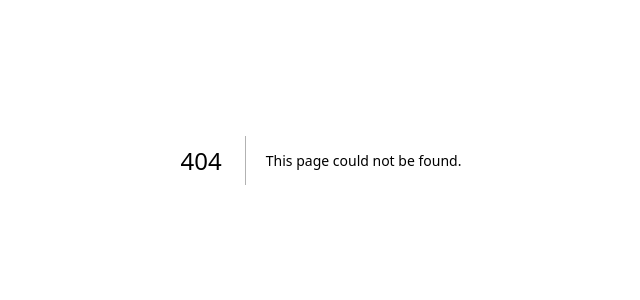
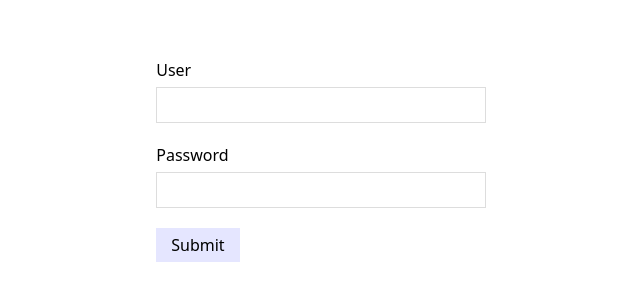
Before and after one commit to halerssonparis/my-own-components, a Next.js app: page /simple-form in a window 1280 px wide. Before the commit this address had no page. Shown: the part 240-540 px from the top of the page, without its empty margins (319-959 px from the left). Built offline with nearby package versions, Linux system fonts and the light colour scheme.

Commit message:
simple form

```diff
--- /dev/null
+++ b/src/pages/simple-form.tsx
@@ -0,0 +1,41 @@
+import styles from '../styles/simple-form.module.css'
+import { useState } from 'react';
+
+function SimpleForm() {
+  const [user, setUser] = useState("");
+  const [password, setPassword] = useState("");
+
+  function handleSubmit(event) {
+    event.preventDefault();
+
+    alert(user + ' ' + password);
+  }
+
+  function handleUser(event) {
+    setUser(event.target.value);
+  }
+
+  function handlePassword(event) {
+    setPassword(event.target.value);
+  }
+
+  return (
+    <div className={styles.container}>
+      <form onSubmit={handleSubmit}>
+        <div className={styles.inputContainer}>
+          <label> User </label>
+          <input className={styles.input} onChange={handleUser}/>
+        </div>
+        <div className={styles.inputContainer}>
+          <label> Password </label>
+          <input className={styles.input} type="password" onChange={handlePassword}/>
+        </div>
+        <button type='submit' className={styles.submit}>
+          Submit
+        </button>
+      </form>
+    </div>
+  )
+}
+
+export default SimpleForm;
--- a/src/styles/simple-fast-table.module.css
+++ b/src/styles/simple-fast-table.module.css
@@ -1,30 +1,29 @@
 .container {
   background-color: white;
+  display: flex;
+  justify-content: center;
   max-width: 1280px;
-  height: 100vh;
   margin-left: auto;
   margin-right: auto;
-  display: flex;
-  justify-content: center;
+  height: 100vh;
 }
 
 .table {
   width: fit-content;
   height: fit-content;
-  text-align: center;
 }
 
 .th {
-  background-color: rgb(223, 223, 223);
-  cursor: pointer;
+ background-color: #ddd;
+ padding: 8px 15px 8px 15px;
+}
+
+.tr, .td {
+  text-align: center;
+  border: 1px solid #ddd;
   padding: 8px 15px 8px 15px;
 }
 
-.tr, .td {
-  padding: 8px 15px 8px 15px;
-  border: 1px solid #dddddd
+.tr:hover {
+  background-color: #ddd;
 }
-
-.tr:hover {
-  background-color: rgb(216, 216, 216)
-}
--- /dev/null
+++ b/src/styles/simple-form.module.css
@@ -0,0 +1,26 @@
+.container {
+  display: flex;
+  align-items: center;
+  justify-content: center;
+  max-width: 1280px;
+  background-color: white;
+  height: 100vh;
+  margin-left: auto;
+  margin-right: auto;
+}
+
+.input {
+  border: 1px solid #ddd;
+  padding: 5px 10px 5px 10px;
+  width: 100%;
+  margin-top: 5px;
+}
+
+.inputContainer {
+  margin-bottom: 20px;
+}
+
+.submit {
+  padding: 5px 15px 5px 15px;
+  background-color: #e5e6ff;
+}
--- a/src/styles/tic-tac-toe.module.css
+++ b/src/styles/tic-tac-toe.module.css
@@ -1,13 +1,12 @@
 .container {
-  height: 100vh;
+  background-color: white;
+  display: flex;
+  align-items: center;
+  justify-content: center;
   max-width: 1280px;
   margin-left: auto;
   margin-right: auto;
-  background-color: white;
-
-  display: flex;
-  align-items: center;
-  justify-content: center;
+  height: 100vh;
 }
 
 .row {
@@ -16,12 +15,15 @@
 }
 
 .column {
+  width: 100px;
+  height: 100px;
+  border: 1px solid #ddd;
   display: flex;
   align-items: center;
   justify-content: center;
-  background-color: #fff;
-  border: 1px solid #ccc;
   cursor: pointer;
-  width: 100px;
-  height: 100px;
 }
+
+.column:hover {
+  background-color: #ddd;
+}
```
